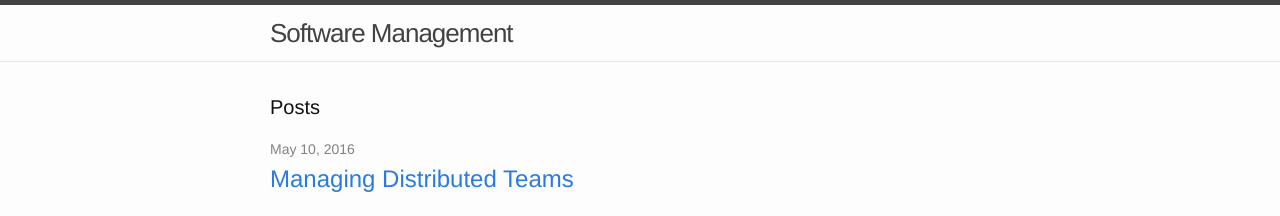
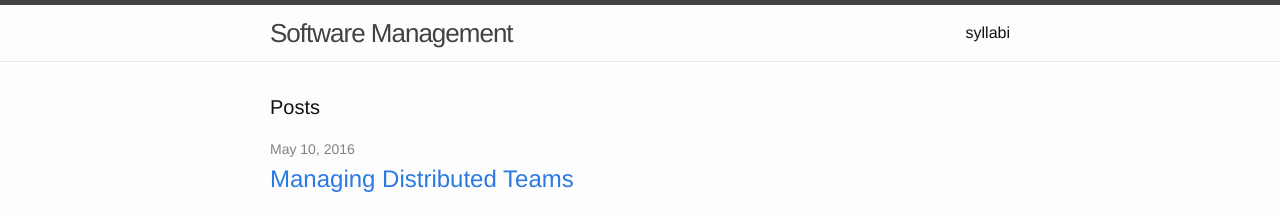
Before and after one commit to css566/css566.github.io, a Jekyll site: the page built from index.html, in a window 1280 px wide and 900 px high. Shown: the top 216 px of the window. Built offline with Jekyll 4.4.1, drawn with Linux system fonts in a browser that asks for light colours; comment, search, counter and statistics services are not loaded.

Commit message:
Syllabi pages

```diff
--- a/syllabus.html
+++ b/syllabi.html
@@ -1,5 +1,7 @@
 ---
-layout: default
+layout: page
+permalink: /syllabi/
+title: syllabi
 ---
 
 <div class="home">
```
